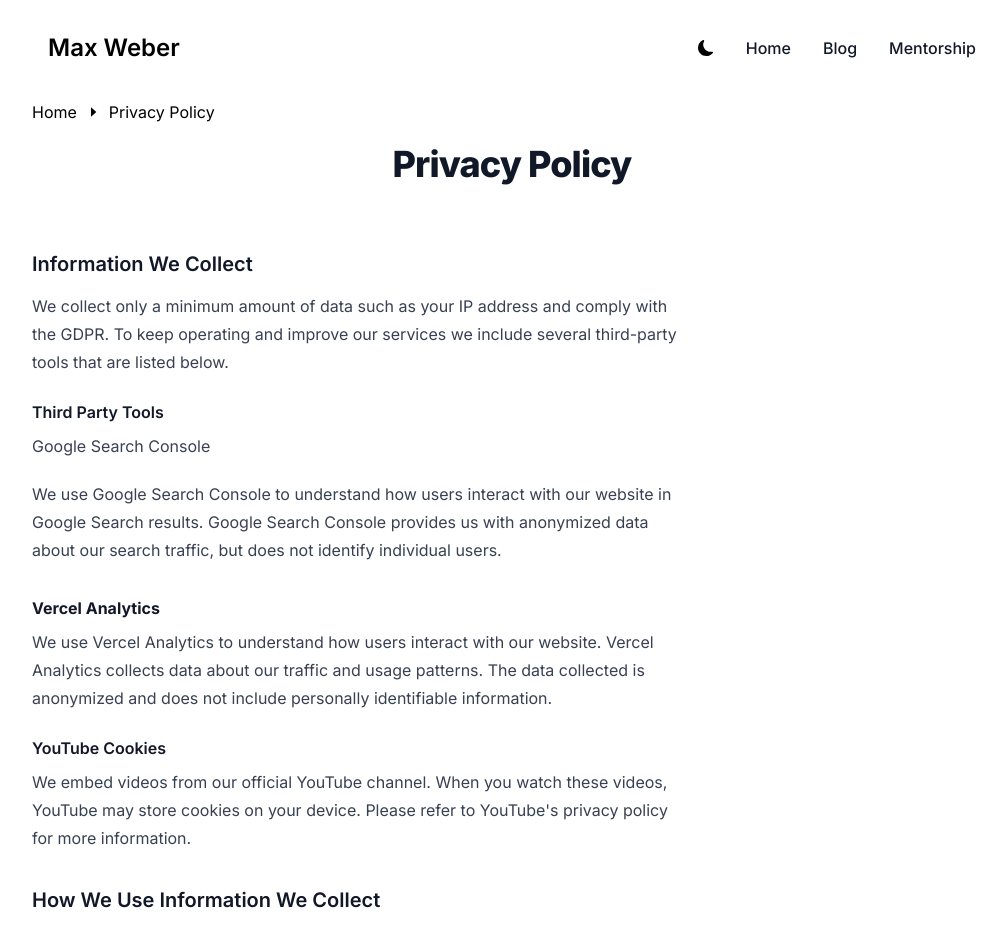
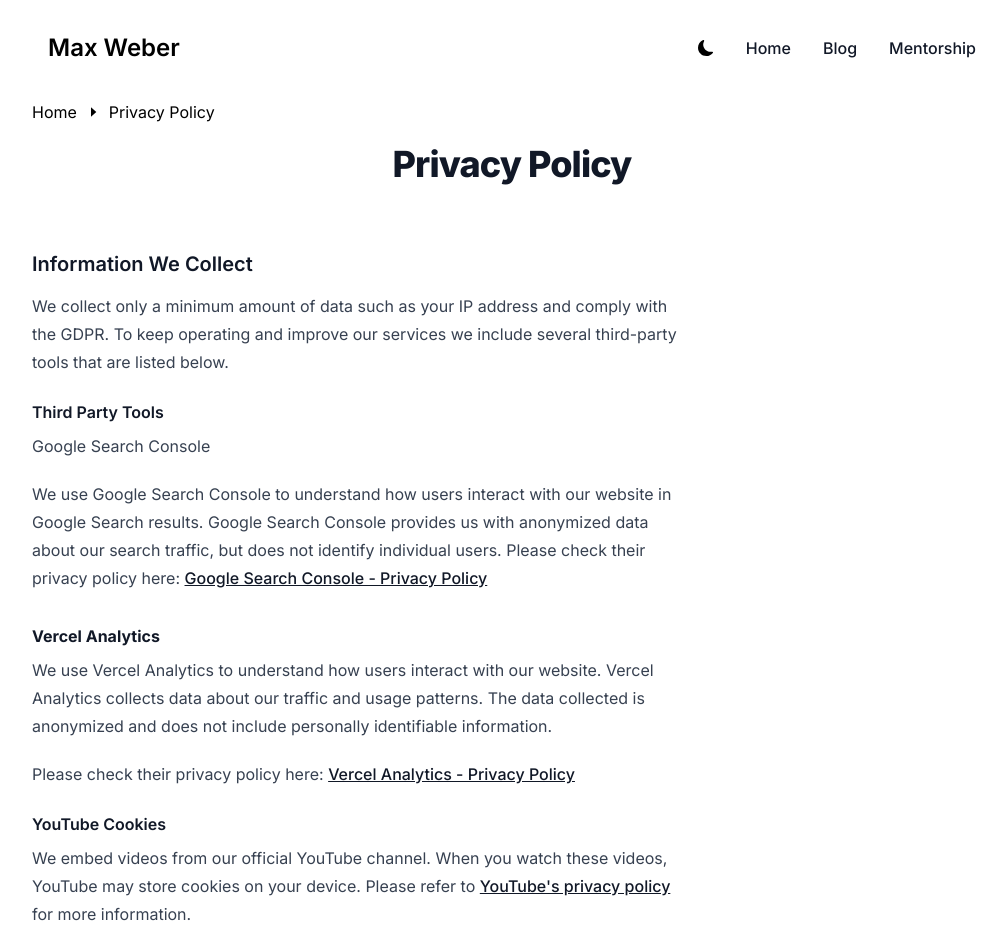
Before and after one commit to md-weber/website, a Next.js app: page /privacy-policy in a window 1280 px wide. Shown: the top 934 px of the page, without its empty margins (128-1134 px from the left). Built offline with nearby package versions, Linux system fonts and the light colour scheme.

Commit message:
[Legal] Added the privacy policy

```diff
--- a/src/app/layout.tsx
+++ b/src/app/layout.tsx
@@ -20,8 +20,8 @@ export const metadata: Metadata = {
 export default function RootLayout({children}: { children: React.ReactNode }) {
     return (
         <html lang="en" title={"Max Weber - Flutter Explained"}>
-        <Script src="https://cookiehub.net/c2/45f3cb02.js" strategy={"lazyOnload"}/>
-        <Script src="./scripts/consent.js" strategy={"lazyOnload"}/>
+        <Script src="https://cookiehub.net/c2/45f3cb02.js"/>
+        <Script src="./scripts/consent.js"/>
         <body className={inter.className}>
         <Providers>
             <main className='bg-white px-5 md:px-20 lg:px-40 dark:bg-gray-900 min-h-full'>
--- a/src/app/privacy-policy/page.tsx
+++ b/src/app/privacy-policy/page.tsx
@@ -1,4 +1,5 @@
 import React from 'react';
+import Link from "next/link";
 
 const PrivacyPolicy = () => (
     <div>
@@ -20,28 +21,32 @@ const PrivacyPolicy = () => (
                 <h5>Google Search Console</h5>
                 <p>
                     We use Google Search Console to understand how users interact with our website in Google Search
-                    results.
-                    Google Search Console provides us with anonymized data about our search traffic, but does not
-                    identify
-                    individual users.
+                    results. Google Search Console provides us with anonymized data about our search traffic, but does
+                    not
+                    identify individual users.
+
+                    Please check their privacy policy here: <Link href={"https://policies.google.com/privacy?hl=en-GB"}>Google
+                    Search Console - Privacy Policy</Link>
                 </p>
 
                 <h4 className={"pt-2 font-bold"}>Vercel Analytics</h4>
                 <p>
                     We use Vercel Analytics to understand how users interact with our website. Vercel Analytics collects
-                    data
-                    about our traffic and usage patterns. The data collected is anonymized and does not include
-                    personally
-                    identifiable information.
+                    data about our traffic and usage patterns. The data collected is anonymized and does not include
+                    personally identifiable information.
+                </p>
+                <p>Please check their privacy policy here: <Link href={"https://vercel.com/legal/privacy-policy"}>
+                    Vercel Analytics - Privacy Policy
+                </Link>
                 </p>
 
                 <h4>YouTube Cookies</h4>
                 <p>
                     We embed videos from our official YouTube channel. When you watch these videos, YouTube may store
-                    cookies on
-                    your device. Please refer to YouTube&apos;s privacy policy for more information.
+                    cookies on your device. Please refer to <Link
+                    href={"https://www.youtube.com/howyoutubeworks/our-commitments/protecting-user-data/"}>YouTube&apos;s
+                    privacy policy</Link> for more information.
                 </p>
-
             </div>
 
             <div>
```
